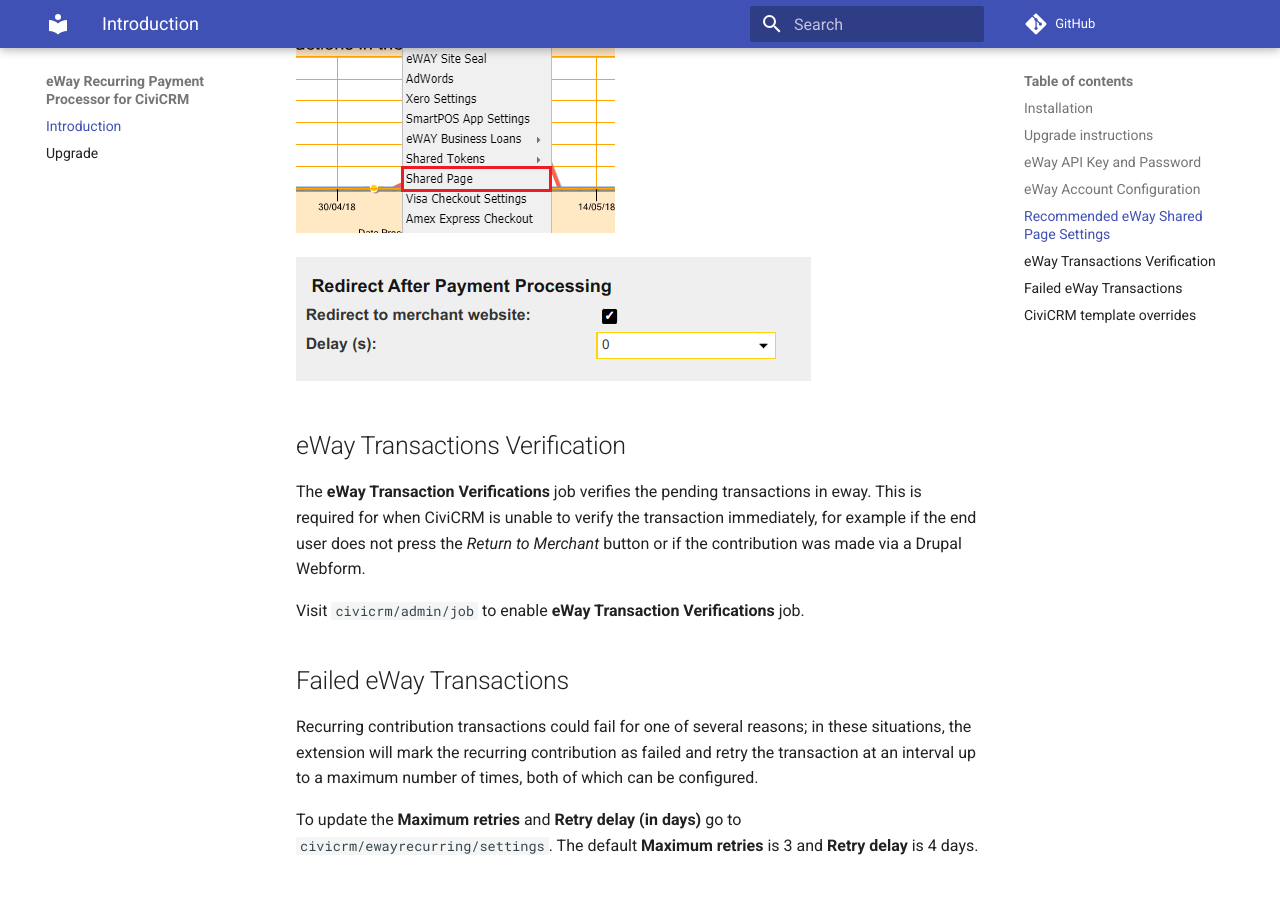
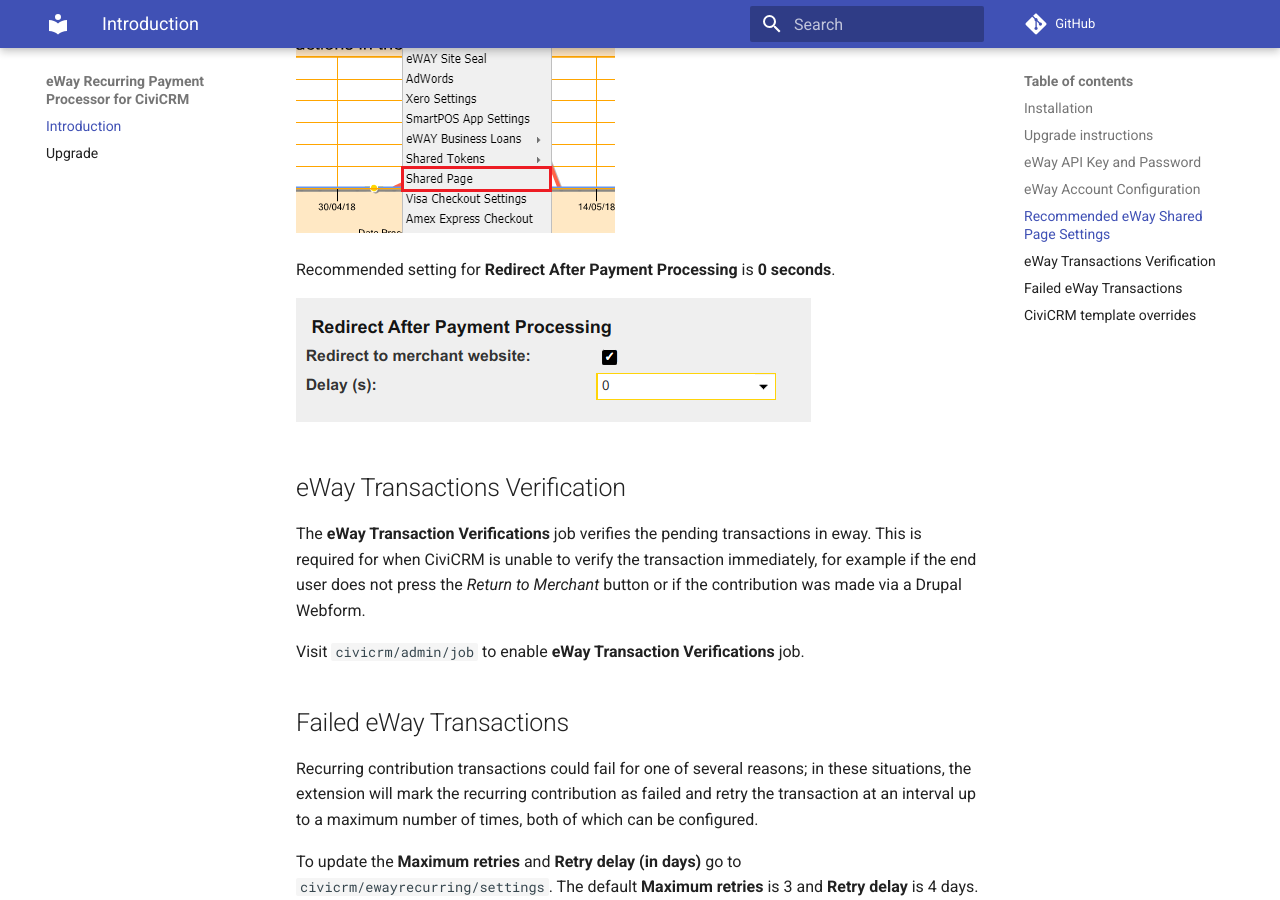
Before and after one commit to agileware/au.com.agileware.ewayrecurring, an MkDocs documentation site: the page built from docs/README.md, in a window 1280 px wide and 900 px high, scrolled down 2566 px. Built offline with MkDocs 1.6.1 and Material for MkDocs 9.7.7, drawn with Linux system fonts in a browser that asks for light colours; comment, search, counter and statistics services are not loaded.

Commit message:
CIVIEWAY-232 Update documentation

```diff
--- a/docs/README.md
+++ b/docs/README.md
@@ -73,6 +73,8 @@ For more details see, [https://go.eway.io/s/article/Can-I-customize-the-eWAY-hos
 
 ![Redirect After Payment Processing](img/eway-shared-page-settings.png)
 
+Recommended setting for **Redirect After Payment Processing** is **0 seconds**.
+
 ![Redirect After Payment Processing](img/eway-shared-page-redirect-after-payment-delay.png)
 
 
```
